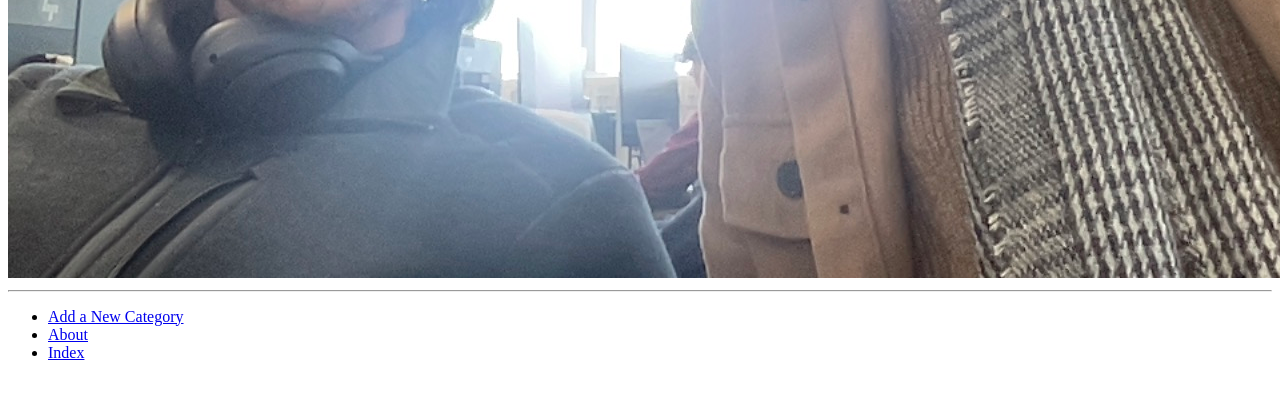
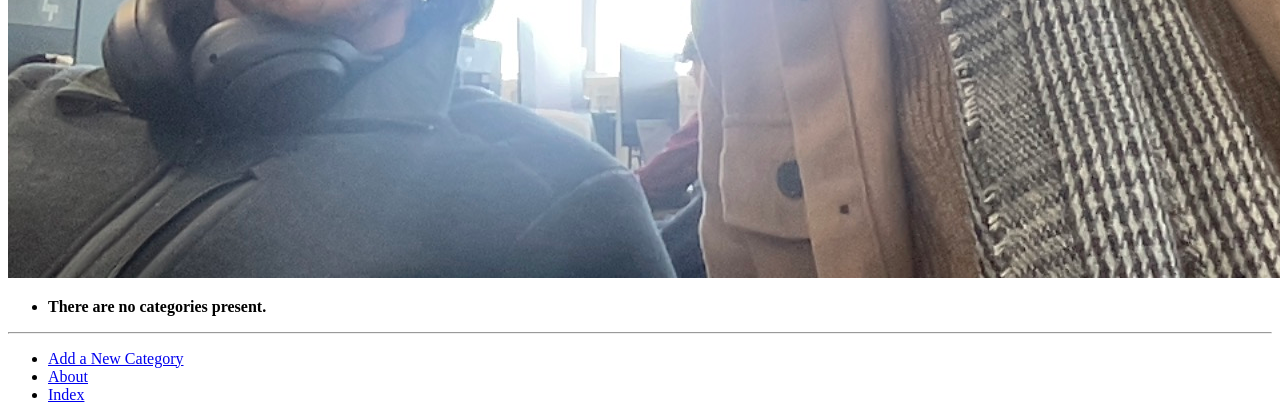
Before and after one commit to PeterWarrington/tango_with_django_project, a Django app: page / in a window 1280 px wide; the page is wider, and only the part inside the window is pictured. Shown: the part 968-1388 px from the top of that part. Before the commit the page ends 1328 px from the top of that part, so only its background shows below. Run offline with Django 3.2, Linux system fonts and the light colour scheme; data that the repository does not hold is empty.

Commit message:
Chapter 8 part 2

```diff
--- /dev/null
+++ b/rango/templatetags/rango_template_tags.py
@@ -0,0 +1,9 @@
+from django import template
+from rango.models import Category
+
+register = template.Library()
+
+@register.inclusion_tag('rango/categories.html')
+def get_category_list(current_category=None):
+    return {'categories': Category.objects.all(),
+            'current_category': current_category}
--- a/templates/rango/base.html
+++ b/templates/rango/base.html
@@ -1,6 +1,7 @@
 <!DOCTYPE html>
 
 {% load staticfiles %}
+{% load rango_template_tags %}
 
 <html lang="en">
     <head>
@@ -18,7 +19,15 @@
             {% block body_block %}
             {% endblock %}
         </div>
+
+        <div>
+            {% block sidebar_block %}
+                {% get_category_list category %}
+            {% endblock %}
+        </div>
+
         <hr/>
+
         <div>
             <ul>
                 <li><a href="{% url 'rango:add_category' %}">Add a New Category</a></li>
--- /dev/null
+++ b/templates/rango/categories.html
@@ -0,0 +1,19 @@
+<ul>
+    {% if categories %}
+        {% for c in categories %}
+            {% if c == current_category %}
+                <li>
+                    <strong><a href="{% url 'rango:show_category' c.slug %}">{{ c.name }}</a></strong>
+                </li>
+            {% else %}
+                <li>
+                    <a href="{% url 'rango:show_category' c.slug %}">{{ c.name }}</a>
+                </li>
+            {% endif %}
+        {% endfor %}
+    {% else %}
+        <li>
+            <strong>There are no categories present.</strong>
+        </li>
+    {% endif %}
+</ul>
```
Also changed, not shown: rango/templatetags/__init__.py (added).
